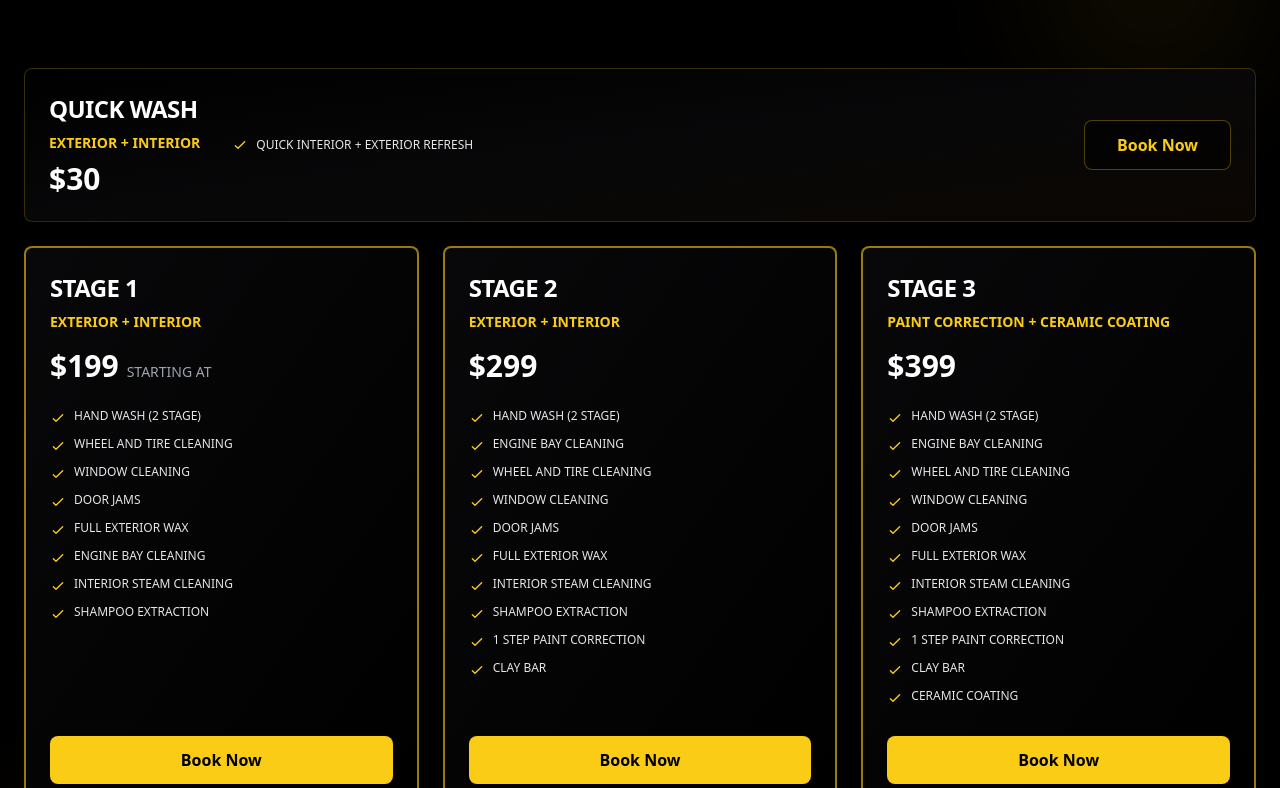
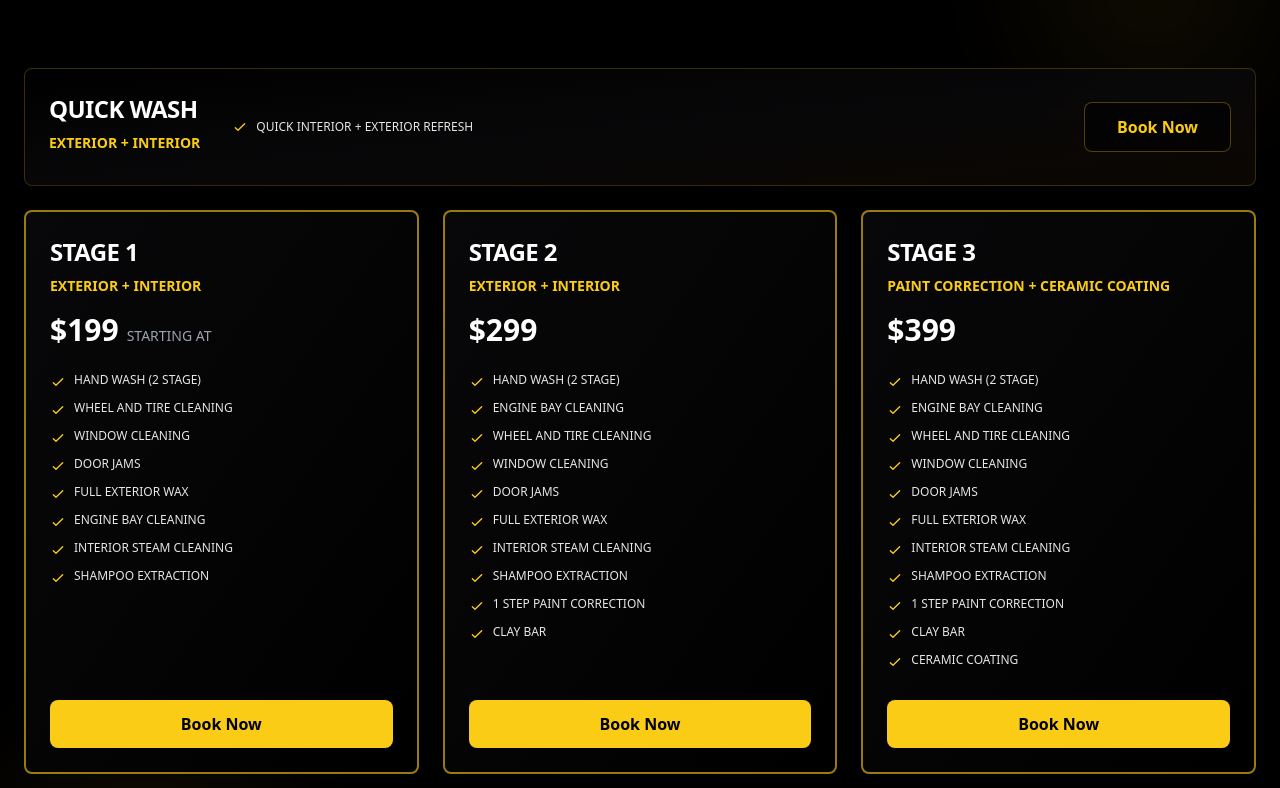
Before and after one commit to adamshaham/Nas-auto-spa, a React (Create React App) app: page / in a window 1280 px wide. Shown: the part 1692-2480 px from the top of the page. Built offline with nearby package versions, Linux system fonts and the light colour scheme.

Commit message:
Updated contact form width and removed left card

```diff
--- a/src/components/Contact.jsx
+++ b/src/components/Contact.jsx
@@ -1,4 +1,4 @@
-import React, { useState } from 'react';
+import React, { useState, useEffect } from 'react';
 import ThankYou from './ThankYou';
 
 const Contact = () => {
@@ -13,6 +13,49 @@ const Contact = () => {
   const [showThankYou, setShowThankYou] = useState(false);
   const [error, setError] = useState(null);
   const [isSubmitting, setIsSubmitting] = useState(false);
+
+  // 🔥 Listen for package selection from Pricing
+  useEffect(() => {
+    const handlePackageSelect = (event) => {
+      const key = event.detail; // e.g. 'STAGE 1', 'QUICK WASH', 'ENHANCEMENTS'
+
+      let selected = [];
+
+      switch (key) {
+        case 'QUICK WASH':
+          selected = ['QUICK WASH ($30)'];
+          break;
+        case 'STAGE 1':
+          selected = ['Stage 1'];
+          break;
+        case 'STAGE 2':
+          selected = ['Stage 2'];
+          break;
+        case 'STAGE 3':
+          selected = ['Stage 3'];
+          break;
+        case 'ENHANCEMENTS':
+          // preselect all enhancements; they can uncheck what they don’t want
+          selected = [
+            'Paint Correction',
+            'Ceramic Coating',
+            'Engine Bay cleaning',
+            'Headlight Restoration',
+          ];
+          break;
+        default:
+          return;
+      }
+
+      setFormData((prev) => ({
+        ...prev,
+        selectedServices: selected,
+      }));
+    };
+
+    window.addEventListener('nasPackageSelect', handlePackageSelect);
+    return () => window.removeEventListener('nasPackageSelect', handlePackageSelect);
+  }, []);
 
   const serviceCategories = [
     {
@@ -63,13 +106,11 @@ const Contact = () => {
       const formElement = e.target;
       const submissionData = new FormData(formElement);
 
-      // custom subject line for the email
       submissionData.append(
         '_subject',
         `New Inquiry: ${formData.firstName} ${formData.lastName}`
       );
 
-      // extra field with nice label for services
       if (formData.selectedServices.length > 0) {
         submissionData.append(
           'Services_Interested_In',
@@ -94,10 +135,8 @@ const Contact = () => {
         throw new Error(result.message || 'Failed to submit form. Please try again.');
       }
 
-      // success – show thank you screen + then redirect
       setShowThankYou(true);
 
-      // optional: clear form state
       setFormData({
         firstName: '',
         lastName: '',
@@ -152,13 +191,9 @@ const Contact = () => {
                 name="services_list"
                 value={formData.selectedServices.join(', ')}
               />
-              {/* FormSubmit bot & config fields */}
               <input type="text" name="_honey" style={{ display: 'none' }} />
               <input type="hidden" name="_captcha" value="false" />
               <input type="hidden" name="_template" value="table" />
-              {/* You can also add a redirect if you ever use non-AJAX:
-                  <input type="hidden" name="_next" value="https://your-site.com/thank-you" />
-              */}
 
               {error && (
                 <div className="bg-red-500/10 border border-red-500/50 text-red-200 p-4 rounded-lg text-center text-sm">
@@ -167,6 +202,8 @@ const Contact = () => {
               )}
 
               {/* Personal Details */}
+              {/* ... (rest of your Contact form unchanged) ... */}
+
               <div className="grid md:grid-cols-2 gap-6">
                 <div className="group">
                   <label className="block text-xs font-medium text-gray-400 uppercase tracking-wider mb-2 group-focus-within:text-[#e1b11b] transition-colors">
@@ -231,7 +268,7 @@ const Contact = () => {
 
               {/* Services */}
               <div className="space-y-6 bg-white/5 p-6 rounded-xl border border-white/5">
-                {serviceCategories.map((category, idx) => (
+                {serviceCategories.map((category) => (
                   <div key={category.title}>
                     <label className="block text-xs font-medium text-[#e1b11b] uppercase tracking-wider mb-3">
                       {category.title}
@@ -278,7 +315,9 @@ const Contact = () => {
                 type="submit"
                 disabled={isSubmitting}
                 className={`w-full py-4 bg-[#e1b11b] hover:bg-[#cda218] text-black font-bold tracking-wide rounded-xl transform transition-all duration-300 shadow-lg hover:shadow-[#e1b11b]/20 flex justify-center items-center ${
-                  isSubmitting ? 'opacity-75 cursor-not-allowed' : 'hover:scale-[1.01] active:scale-[0.99]'
+                  isSubmitting
+                    ? 'opacity-75 cursor-not-allowed'
+                    : 'hover:scale-[1.01] active:scale-[0.99]'
                 }`}
               >
                 {isSubmitting ? 'SENDING...' : 'SEND REQUEST'}
--- a/src/components/Navbar.jsx
+++ b/src/components/Navbar.jsx
@@ -71,8 +71,8 @@ const Navbar = () => {
                 {/* CHANGED: Added font-bold to mobile links */}
                 <Link to="/services" onClick={() => setIsMenuOpen(false)} className="text-[#e1b11b] text-lg font-bold hover:text-[#e1b11b]/80 transition-colors duration-300 bg-black/50 backdrop-blur-sm px-4 py-2 rounded-md">Services</Link>
                 <Link to="/blog" onClick={() => setIsMenuOpen(false)} className="text-[#e1b11b] text-lg font-bold hover:text-[#e1b11b]/80 transition-colors duration-300 bg-black/50 backdrop-blur-sm px-4 py-2 rounded-md">Blog</Link>
-                <a href="#pricing" onClick={() => setIsMenuOpen(false)} className="text-[#e1b11b] text-lg font-bold hover:text-[#e1b11b]/80 transition-colors duration-300 bg-black/50 backdrop-blur-sm px-4 py-2 rounded-md">Pricing</a>
-                <a href="#contact" onClick={() => setIsMenuOpen(false)} className="text-[#e1b11b] text-lg font-bold hover:text-[#e1b11b]/80 transition-colors duration-300 bg-black/50 backdrop-blur-sm px-4 py-2 rounded-md">Contact</a>
+                <a href="/#pricing" onClick={() => setIsMenuOpen(false)} className="text-[#e1b11b] text-lg font-bold hover:text-[#e1b11b]/80 transition-colors duration-300 bg-black/50 backdrop-blur-sm px-4 py-2 rounded-md">Pricing</a>
+                <a href="/#contact" onClick={() => setIsMenuOpen(false)} className="text-[#e1b11b] text-lg font-bold hover:text-[#e1b11b]/80 transition-colors duration-300 bg-black/50 backdrop-blur-sm px-4 py-2 rounded-md">Contact</a>
 
                 <div className="flex flex-col items-center">
                   {/* CHANGED: Added font-bold to mobile button */}
--- a/src/components/Pricing.jsx
+++ b/src/components/Pricing.jsx
@@ -27,9 +27,9 @@ const Pricing = () => {
         { text: 'ENGINE BAY CLEANING', included: true },
         { text: 'INTERIOR STEAM CLEANING', included: true },
         { text: 'SHAMPOO EXTRACTION', included: true },
-        { text: '', included: false }, // Spacer
-        { text: '', included: false }, // Spacer
-        { text: '', included: false }, // Spacer
+        { text: '', included: false },
+        { text: '', included: false },
+        { text: '', included: false },
       ],
       popular: true,
     },
@@ -48,7 +48,7 @@ const Pricing = () => {
         { text: 'SHAMPOO EXTRACTION', included: true },
         { text: '1 STEP PAINT CORRECTION', included: true },
         { text: 'CLAY BAR', included: true },
-        { text: '', included: false }, // Spacer
+        { text: '', included: false },
       ],
       popular: true,
     },
@@ -81,73 +81,137 @@ const Pricing = () => {
       { text: 'CERAMIC COATING', included: true },
       { text: 'ENGINE BAY CLEANING', included: true },
       { text: 'HEADLIGHT RESTORATION', included: true },
-      { text: '', included: false }, // Spacer
-      { text: '', included: false }, // Spacer
-      { text: '', included: false }, // Spacer
-      { text: '', included: false }, // Spacer
-      { text: '', included: false }, // Spacer
-      { text: '', included: false }, // Spacer
-      { text: '', included: false }, // Spacer
-      { text: '', included: false }, // Spacer
-      { text: '', included: false }, // Spacer
+      { text: '', included: false },
+      { text: '', included: false },
+      { text: '', included: false },
+      { text: '', included: false },
+      { text: '', included: false },
+      { text: '', included: false },
+      { text: '', included: false },
+      { text: '', included: false },
+      { text: '', included: false },
     ],
     popular: false,
   };
 
+  // 🔥 When a package is clicked: fire event + scroll to form
+  const handlePackageClick = (key) => {
+    if (typeof window !== 'undefined') {
+      // send selected package to Contact component
+      window.dispatchEvent(
+        new CustomEvent('nasPackageSelect', { detail: key })
+      );
+
+      // scroll to contact section (if on same page)
+      const contactSection = document.getElementById('contact');
+      if (contactSection) {
+        contactSection.scrollIntoView({ behavior: 'smooth', block: 'start' });
+      } else {
+        // fallback if you're on another route
+        window.location.href = '/#contact';
+      }
+    }
+  };
+
   const renderPackageCard = (pkg) => (
-    // CHANGED: Updated background gradients to warmer blacks (zinc-950) and subtle gold borders instead of gray.
-    <div className={`relative ${pkg.popular ? 'bg-gradient-to-br from-zinc-950/90 to-black/95 border-2 border-yellow-400/60' : 'bg-gradient-to-br from-black/80 via-zinc-950/80 to-yellow-900/10 border border-yellow-400/20'} backdrop-blur-sm p-4 md:p-6 rounded-lg transform hover:scale-[1.02] hover:border-yellow-400/80 transition-all duration-300 flex flex-col h-full w-full`}>
-
+    <div
+      className={`relative ${
+        pkg.popular
+          ? 'bg-gradient-to-br from-zinc-950/90 to-black/95 border-2 border-yellow-400/60'
+          : 'bg-gradient-to-br from-black/80 via-zinc-950/80 to-yellow-900/10 border border-yellow-400/20'
+      } backdrop-blur-sm p-4 md:p-6 rounded-lg transform hover:scale-[1.02] hover:border-yellow-400/80 transition-all duration-300 flex flex-col h-full w-full`}
+    >
       <div className="relative mb-4 md:mb-6">
-        <h3 className="text-xl md:text-2xl font-bold text-white mb-2">{pkg.title}</h3>
-        <p className="text-yellow-400 text-xs md:text-sm font-semibold mb-3 md:mb-4">{pkg.subtitle}</p>
+        <h3 className="text-xl md:text-2xl font-bold text-white mb-2">
+          {pkg.title}
+        </h3>
+        <p className="text-yellow-400 text-xs md:text-sm font-semibold mb-3 md:mb-4">
+          {pkg.subtitle}
+        </p>
         <div className="flex items-baseline gap-2">
-          <span className="text-2xl md:text-3xl font-bold text-white">{pkg.price}</span>
+          <span className="text-2xl md:text-3xl font-bold text-white">
+            {pkg.price}
+          </span>
           {pkg.priceNote && (
-            <span className="text-gray-400 text-xs md:text-sm">{pkg.priceNote}</span>
+            <span className="text-gray-400 text-xs md:text-sm">
+              {pkg.priceNote}
+            </span>
           )}
         </div>
       </div>
       <ul className="space-y-2 md:space-y-2.5 mb-4 md:mb-6 flex-grow">
-        {pkg.features.map((feature, idx) => (
+        {pkg.features.map((feature, idx) =>
           feature.text ? (
             <li key={idx} className="flex items-start text-white/90 text-xs">
-              <svg className="w-4 h-4 text-yellow-400 mr-2 mt-0.5 flex-shrink-0" fill="none" stroke="currentColor" viewBox="0 0 24 24">
-                <path strokeLinecap="round" strokeLinejoin="round" strokeWidth={2} d="M5 13l4 4L19 7" />
+              <svg
+                className="w-4 h-4 text-yellow-400 mr-2 mt-0.5 flex-shrink-0"
+                fill="none"
+                stroke="currentColor"
+                viewBox="0 0 24 24"
+              >
+                <path
+                  strokeLinecap="round"
+                  strokeLinejoin="round"
+                  strokeWidth={2}
+                  d="M5 13l4 4L19 7"
+                />
               </svg>
               <span className="break-words">{feature.text}</span>
             </li>
           ) : (
             <li key={idx} className="h-4 md:h-5"></li>
           )
-        ))}
+        )}
       </ul>
-      <a href="#contact" className={`block w-full py-2 md:py-3 text-center mt-auto ${pkg.popular ? 'bg-yellow-400 text-black hover:bg-yellow-300' : 'bg-black/50 text-yellow-400 border border-yellow-400/30 hover:bg-yellow-400/10'} font-semibold rounded-lg transition-all duration-300 text-sm md:text-base`}>
+
+      {/* Book Now → triggers package selection */}
+      <button
+        type="button"
+        onClick={() => handlePackageClick(pkg.title)}
+        className={`block w-full py-2 md:py-3 text-center mt-auto ${
+          pkg.popular
+            ? 'bg-yellow-400 text-black hover:bg-yellow-300'
+            : 'bg-black/50 text-yellow-400 border border-yellow-400/30 hover:bg-yellow-400/10'
+        } font-semibold rounded-lg transition-all duration-300 text-sm md:text-base`}
+      >
         Book Now
-      </a>
+      </button>
     </div>
   );
 
   const renderHorizontalEnhancementsCard = (pkg) => (
-    // CHANGED: Updated background to warm black gradient and subtle gold border.
-    <div className={`relative bg-gradient-to-br from-black/80 via-zinc-950/80 to-yellow-900/10 border border-yellow-400/20 backdrop-blur-sm p-4 md:p-6 rounded-lg transform hover:scale-[1.01] hover:border-yellow-400/80 transition-all duration-300 overflow-hidden`}>
+    <div className="relative bg-gradient-to-br from-black/80 via-zinc-950/80 to-yellow-900/10 border border-yellow-400/20 backdrop-blur-sm p-4 md:p-6 rounded-lg transform hover:scale-[1.01] hover:border-yellow-400/80 transition-all duration-300 overflow-hidden">
       <div className="flex flex-col md:flex-row items-start md:items-center justify-between gap-4 md:gap-6">
-        {/* Left side: Title, Subtitle, Price, and Features aligned horizontally */}
         <div className="flex-shrink-0 text-left w-full md:w-auto">
           <div className="flex flex-col md:flex-row items-start md:items-center gap-3 md:gap-8">
             <div className="flex-shrink-0">
-              <h3 className="text-xl md:text-2xl font-bold text-white mb-1 md:mb-2">{pkg.title}</h3>
-              <p className="text-yellow-400 text-xs md:text-sm font-semibold mb-2">{pkg.subtitle}</p>
-              <div className="flex items-baseline gap-2">
-                <span className="text-2xl md:text-3xl font-bold text-white">{pkg.price}</span>
+              <h3 className="text-xl md:text-2xl font-bold text-white mb-1 md:mb-2">
+                {pkg.title}
+              </h3>
+              <p className="text-yellow-400 text-xs md:text-sm font-semibold mb-2">
+                {pkg.subtitle}
+              </p>
             </div>
-            </div>
-            {/* Features aligned with title on same horizontal line */}
             <ul className="flex flex-col md:flex-row gap-3 md:gap-6">
-              {pkg.features.filter(f => f.text).map((feature, idx) => (
-                <li key={idx} className="flex items-center text-white/90 text-xs">
-                  <svg className="w-4 h-4 text-yellow-400 mr-2 flex-shrink-0" fill="none" stroke="currentColor" viewBox="0 0 24 24">
-                    <path strokeLinecap="round" strokeLinejoin="round" strokeWidth={2} d="M5 13l4 4L19 7" />
+              {pkg.features
+                .filter((f) => f.text)
+                .map((feature, idx) => (
+                  <li
+                    key={idx}
+                    className="flex items-center text-white/90 text-xs"
+                  >
+                    <svg
+                      className="w-4 h-4 text-yellow-400 mr-2 flex-shrink-0"
+                      fill="none"
+                      stroke="currentColor"
+                      viewBox="0 0 24 24"
+                    >
+                      <path
+                        strokeLinecap="round"
+                        strokeLinejoin="round"
+                        strokeWidth={2}
+                        d="M5 13l4 4L19 7"
+                      />
                     </svg>
                     <span className="break-words">{feature.text}</span>
                   </li>
@@ -156,19 +220,25 @@ const Pricing = () => {
           </div>
         </div>
 
-        {/* Right side: Button */}
+        {/* Enhancements Book Now */}
         <div className="flex-shrink-0 w-full md:w-auto">
-          <a href="#contact" className="block w-full md:w-auto px-6 md:px-8 py-2 md:py-3 text-center bg-black/50 text-yellow-400 border border-yellow-400/30 hover:bg-yellow-400/10 font-semibold rounded-lg transition-all duration-300 text-sm md:text-base">
+          <button
+            type="button"
+            onClick={() => handlePackageClick('ENHANCEMENTS')}
+            className="block w-full md:w-auto px-6 md:px-8 py-2 md:py-3 text-center bg-black/50 text-yellow-400 border border-yellow-400/30 hover:bg-yellow-400/10 font-semibold rounded-lg transition-all duration-300 text-sm md:text-base"
+          >
             Book Now
-          </a>
+          </button>
         </div>
       </div>
     </div>
   );
 
   return (
-    <section id="pricing" className="relative py-12 md:py-24 bg-black overflow-hidden">
-
+    <section
+      id="pricing"
+      className="relative py-12 md:py-24 bg-black overflow-hidden"
+    >
       {/* BACKGROUND BLOBS */}
       <div className="pointer-events-none absolute inset-0">
         <motion.div
@@ -197,12 +267,12 @@ const Pricing = () => {
           </h2>
         </div>
 
-        {/* Quick Wash Row: Spans horizontally */}
+        {/* Quick Wash */}
         <div className="w-full mb-4 md:mb-6">
           {renderHorizontalEnhancementsCard(quickWashPackage)}
         </div>
 
-        {/* Main Packages Row: Stages */}
+        {/* Main Packages */}
         <div className="grid grid-cols-1 md:grid-cols-2 lg:grid-cols-3 gap-4 md:gap-6 mb-4 md:mb-6">
           {mainPackages.map((pkg, i) => (
             <div key={i} className="w-full">
@@ -211,10 +281,8 @@ const Pricing = () => {
           ))}
         </div>
 
-        {/* Enhancements Row: Spans horizontally */}
-        <div className="w-full">
-          {renderHorizontalEnhancementsCard(enhancementsPackage)}
-        </div>
+        {/* Enhancements */}
+        <div className="w-full">{renderHorizontalEnhancementsCard(enhancementsPackage)}</div>
       </div>
     </section>
   );
```
Lines whose indentation alone changed are shown as unchanged.
